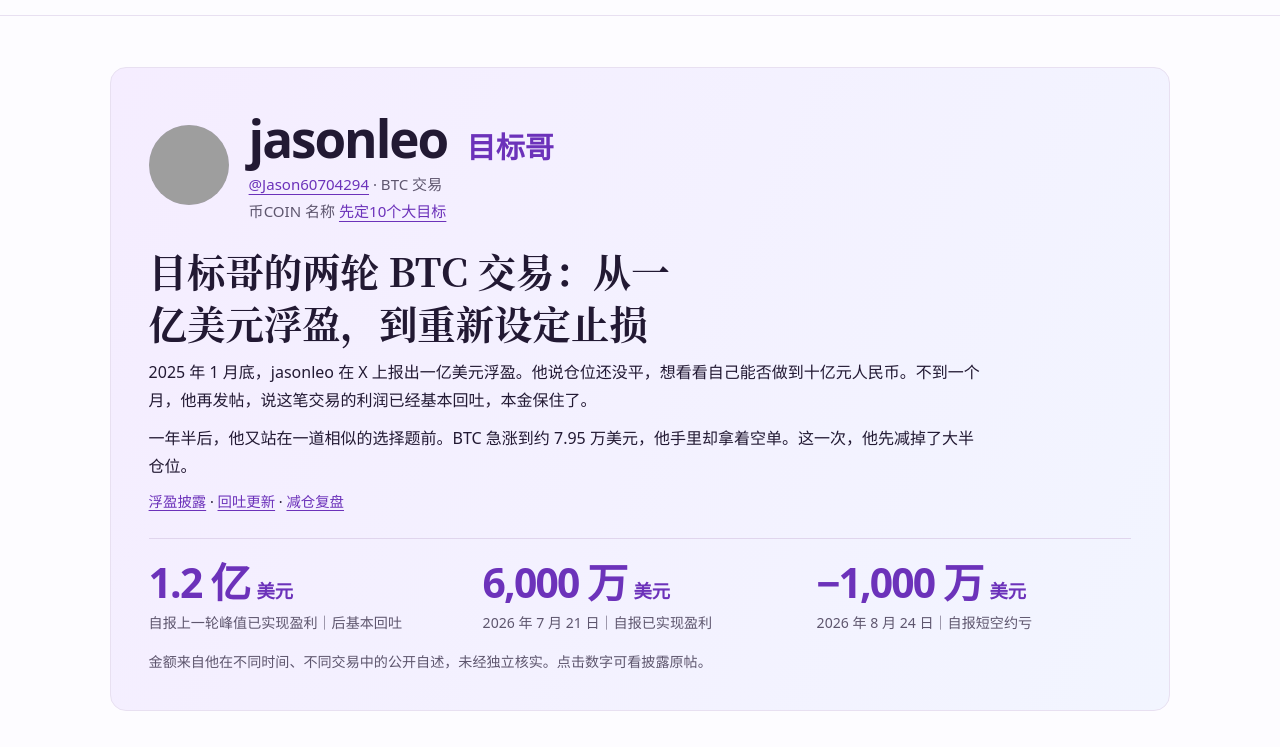
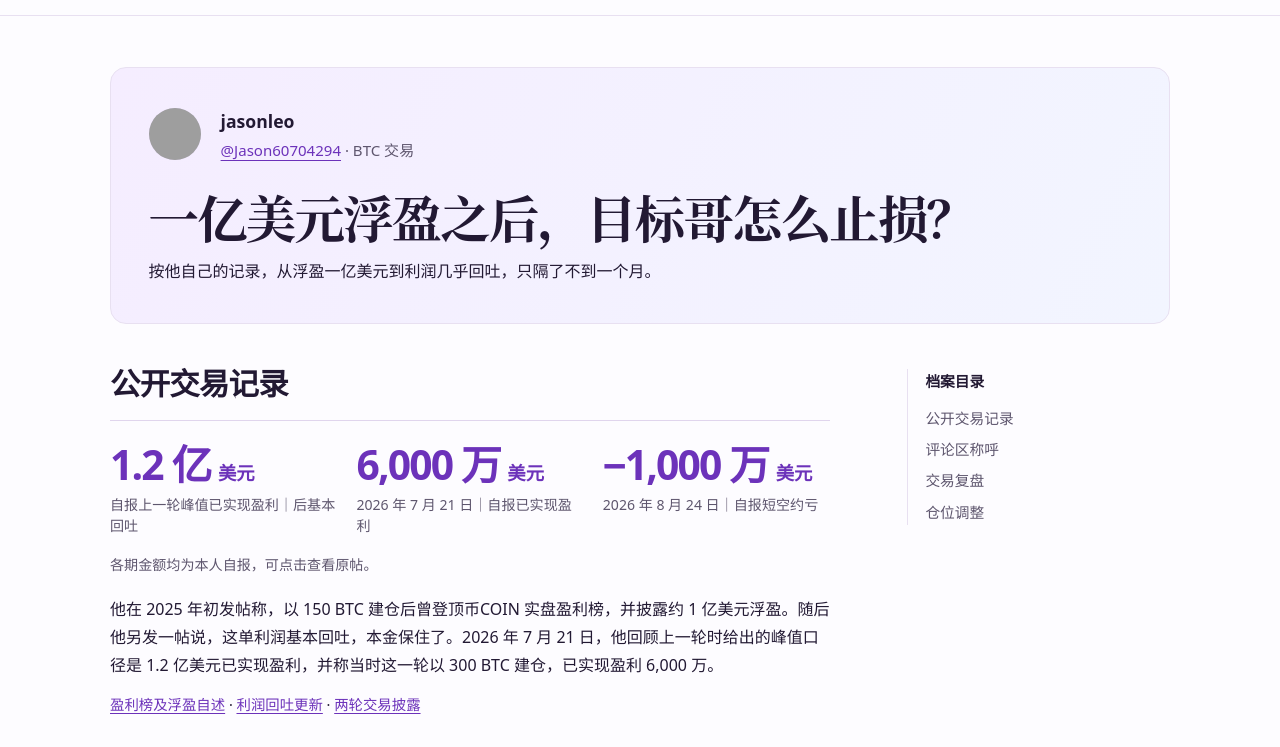
Before and after one commit to Greata16/GRT, a plain HTML site: page jasonleo.html in a window 1280 px wide. Shown: the part 53-800 px from the top of the page. Drawn offline with Linux system fonts and the light colour scheme; grey boxes are pictures that could not be loaded.

Commit message:
Tighten the profile opening and move disclosures into the record

```diff
--- a/jasonleo.html
+++ b/jasonleo.html
@@ -4,8 +4,8 @@
   <meta charset="utf-8">
   <meta name="viewport" content="width=device-width, initial-scale=1">
   <meta name="description" content="从 jasonleo 的 X 原帖复盘 BTC 短空失误、减仓纪律与多单退出条件。">
-  <title>目标哥的两轮 BTC 交易：从一亿美元浮盈，到重新设定止损 · jasonleo · GRT</title>
-  <link rel="stylesheet" href="./style.css?v=5">
+  <title>一亿美元浮盈之后，目标哥怎么止损？ · jasonleo · GRT</title>
+  <link rel="stylesheet" href="./style.css?v=6">
 </head>
 <body class="profile">
   <header class="bar"><div class="wrap nav-row">
@@ -17,18 +17,14 @@
       <div class="profile-identity">
         <img class="portrait" src="https://pbs.twimg.com/profile_images/2102048656627249152/MkTPw3Hd_400x400.jpg" alt="jasonleo 的 X 头像" width="80" height="80">
         <div>
-          <h1>jasonleo <span>目标哥</span></h1>
+          <strong>jasonleo</strong>
           <p><a href="https://x.com/Jason60704294">@Jason60704294</a> · BTC 交易</p>
-          <p class="account-note">币COIN 名称 <a href="https://x.com/Jason60704294/status/1885031183945515126">先定10个大目标</a></p>
         </div>
       </div>
-      <div class="opening"><h2>目标哥的两轮 BTC 交易：从一亿美元浮盈，到重新设定止损</h2><p>2025 年 1 月底，jasonleo 在 X 上报出一亿美元浮盈。他说仓位还没平，想看看自己能否做到十亿元人民币。不到一个月，他再发帖，说这笔交易的利润已经基本回吐，本金保住了。</p><p>一年半后，他又站在一道相似的选择题前。BTC 急涨到约 7.95 万美元，他手里却拿着空单。这一次，他先减掉了大半仓位。</p><p class="sources"><a href="https://x.com/Jason60704294/status/1885031183945515126">浮盈披露</a> · <a href="https://x.com/Jason60704294/status/1894293768972767677">回吐更新</a> · <a href="https://x.com/Jason60704294/status/2091588691156492462">减仓复盘</a></p></div>
-      <div class="metrics" aria-label="收益与亏损披露">
-        <a class="metric" href="https://x.com/Jason60704294/status/2079519158568644891"><span class="amount">1.2 亿<small>美元</small></span><span class="metric-label">自报上一轮峰值已实现盈利｜后基本回吐</span></a>
-        <a class="metric" href="https://x.com/Jason60704294/status/2079519158568644891"><span class="amount">6,000 万<small>美元</small></span><span class="metric-label">2026 年 7 月 21 日｜自报已实现盈利</span></a>
-        <a class="metric" href="https://x.com/Jason60704294/status/2091588691156492462"><span class="amount">−1,000 万<small>美元</small></span><span class="metric-label">2026 年 8 月 24 日｜自报短空约亏</span></a>
+      <div class="opening">
+        <h1>一亿美元浮盈之后，目标哥怎么止损？</h1>
+        <p>按他自己的记录，从浮盈一亿美元到利润几乎回吐，只隔了不到一个月。</p>
       </div>
-      <p class="metrics-note">金额来自他在不同时间、不同交易中的公开自述，未经独立核实。点击数字可看披露原帖。</p>
     </header>
     <div class="reading-layout">
       <nav class="toc" aria-label="档案目录">
@@ -41,6 +37,13 @@
       <article>
         <section id="record">
           <h2>公开交易记录</h2>
+      <div class="metrics" aria-label="收益与亏损披露">
+        <a class="metric" href="https://x.com/Jason60704294/status/2079519158568644891"><span class="amount">1.2 亿<small>美元</small></span><span class="metric-label">自报上一轮峰值已实现盈利｜后基本回吐</span></a>
+        <a class="metric" href="https://x.com/Jason60704294/status/2079519158568644891"><span class="amount">6,000 万<small>美元</small></span><span class="metric-label">2026 年 7 月 21 日｜自报已实现盈利</span></a>
+        <a class="metric" href="https://x.com/Jason60704294/status/2091588691156492462"><span class="amount">−1,000 万<small>美元</small></span><span class="metric-label">2026 年 8 月 24 日｜自报短空约亏</span></a>
+      </div>
+      <p class="metrics-note">各期金额均为本人自报，可点击查看原帖。</p>
+
           <p>他在 2025 年初发帖称，以 150 BTC 建仓后曾登顶币COIN 实盘盈利榜，并披露约 1 亿美元浮盈。随后他另发一帖说，这单利润基本回吐，本金保住了。2026 年 7 月 21 日，他回顾上一轮时给出的峰值口径是 1.2 亿美元已实现盈利，并称当时这一轮以 300 BTC 建仓，已实现盈利 6,000 万。</p>
           <p class="sources"><a href="https://x.com/Jason60704294/status/1885031183945515126">盈利榜及浮盈自述</a> · <a href="https://x.com/Jason60704294/status/1894293768972767677">利润回吐更新</a> · <a href="https://x.com/Jason60704294/status/2079519158568644891">两轮交易披露</a></p>
         </section>
--- a/style.css
+++ b/style.css
@@ -98,3 +98,9 @@ article p + p { margin-top: .8rem; }
 .opening h3 a { color: var(--ink); text-decoration: none; }
 .opening h3 a:hover { text-decoration: underline; }
 .opening p { margin-top: .6rem; }
+
+.profile-identity strong { font-size: 1.1rem; }
+.profile-identity .portrait { width: 52px; }
+.opening h1 { font: 700 clamp(1.9rem, 4.2vw, 3.15rem)/1.27 "Songti SC", "Noto Serif CJK SC", serif; letter-spacing: -.035em; text-wrap: balance; }
+#record .metrics { margin-top: 1rem; }
+#record .metrics-note { margin-bottom: 1.25rem; }
```
Also changed, not shown: index.html (+2 -7 lines).
